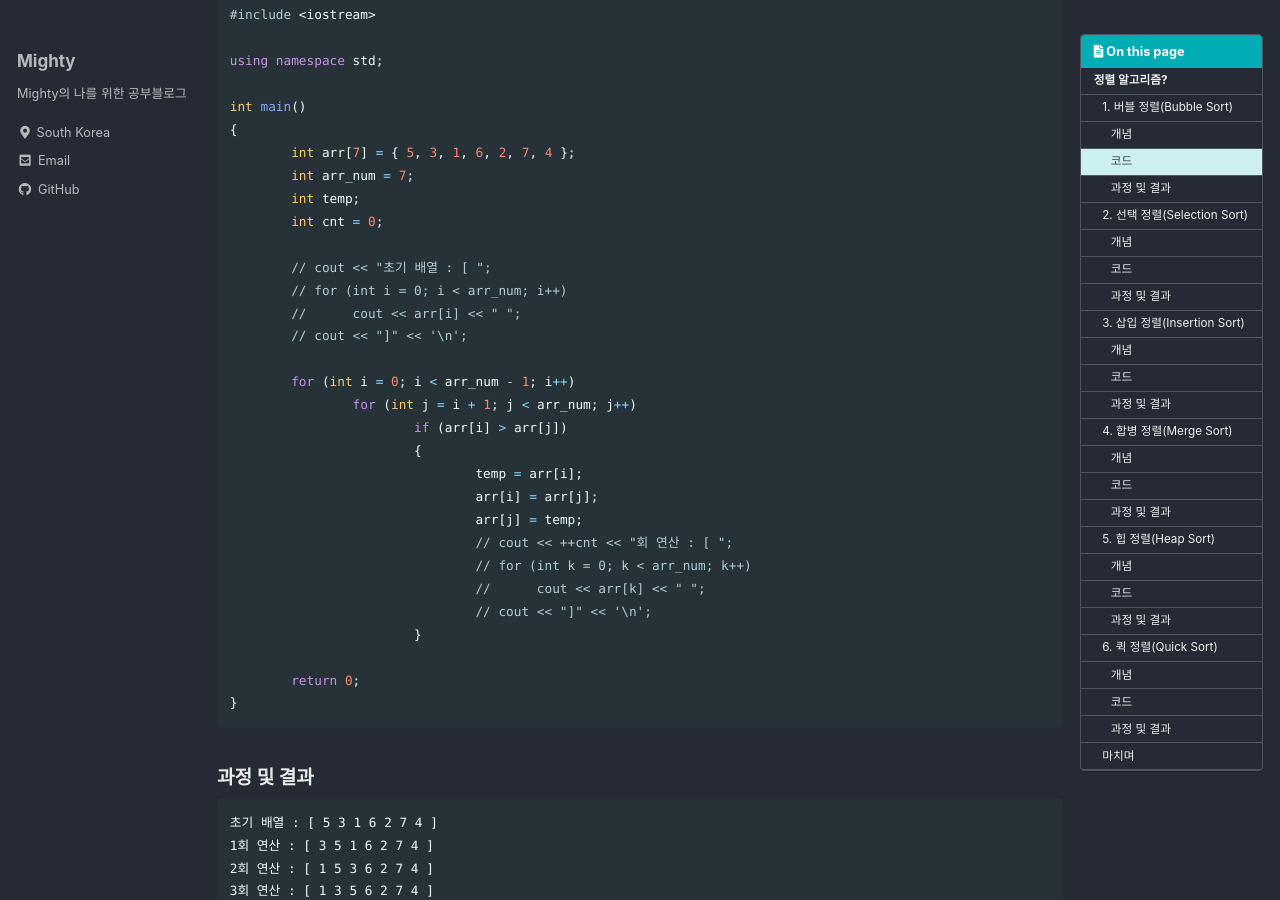
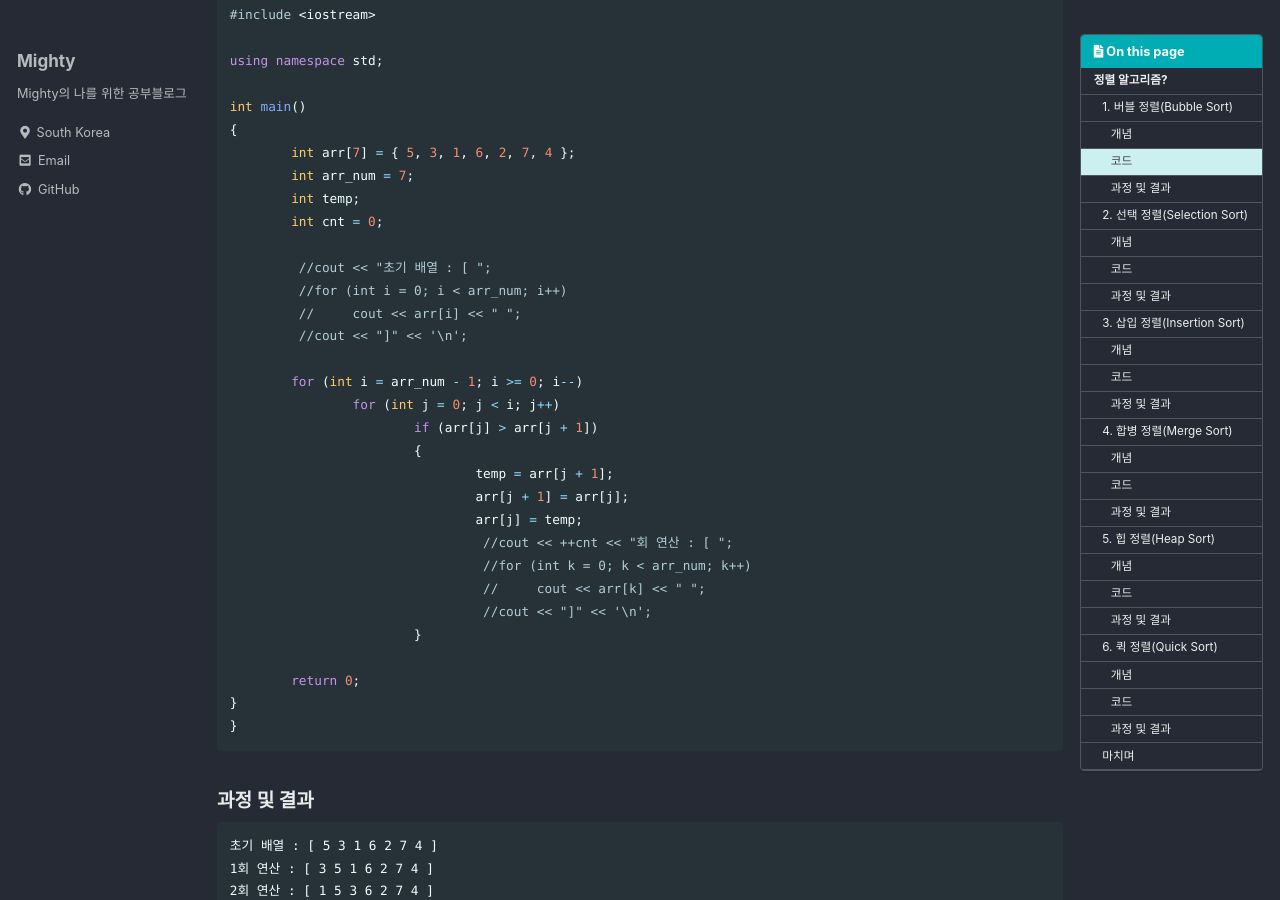
Before and after one commit to Mighty96/Mighty96.github.io, a Jekyll site: the page built from _posts/algorithm/2021-03-23-sorting.md, in a window 1280 px wide and 900 px high, scrolled down 666 px. Built offline with Jekyll 4.4.1, drawn with Linux system fonts in a browser that asks for light colours; cached includes are drawn as plain includes; comment, search, counter and statistics services are not loaded.

Commit message:
[21.04.13] Update code about BubbleSort

````diff
--- a/_posts/algorithm/2021-03-23-sorting.md
+++ b/_posts/algorithm/2021-03-23-sorting.md
@@ -35,25 +35,26 @@ int main()
 	int temp;
 	int cnt = 0;
 
-	// cout << "초기 배열 : [ ";
-	// for (int i = 0; i < arr_num; i++)
-	// 	cout << arr[i] << " ";
-	// cout << "]" << '\n';
+	 //cout << "초기 배열 : [ ";
+	 //for (int i = 0; i < arr_num; i++)
+	 //	cout << arr[i] << " ";
+	 //cout << "]" << '\n';
 
-	for (int i = 0; i < arr_num - 1; i++)
-		for (int j = i + 1; j < arr_num; j++)
-			if (arr[i] > arr[j])
+	for (int i = arr_num - 1; i >= 0; i--)
+		for (int j = 0; j < i; j++)
+			if (arr[j] > arr[j + 1])
 			{
-				temp = arr[i];
-				arr[i] = arr[j];
+				temp = arr[j + 1];
+				arr[j + 1] = arr[j];
 				arr[j] = temp;
-				// cout << ++cnt << "회 연산 : [ ";
-				// for (int k = 0; k < arr_num; k++)
-				// 	cout << arr[k] << " ";
-				// cout << "]" << '\n';
+				 //cout << ++cnt << "회 연산 : [ ";
+				 //for (int k = 0; k < arr_num; k++)
+				 //	cout << arr[k] << " ";
+				 //cout << "]" << '\n';
 			}
 
 	return 0;
+}
 }
 ```
 
````
